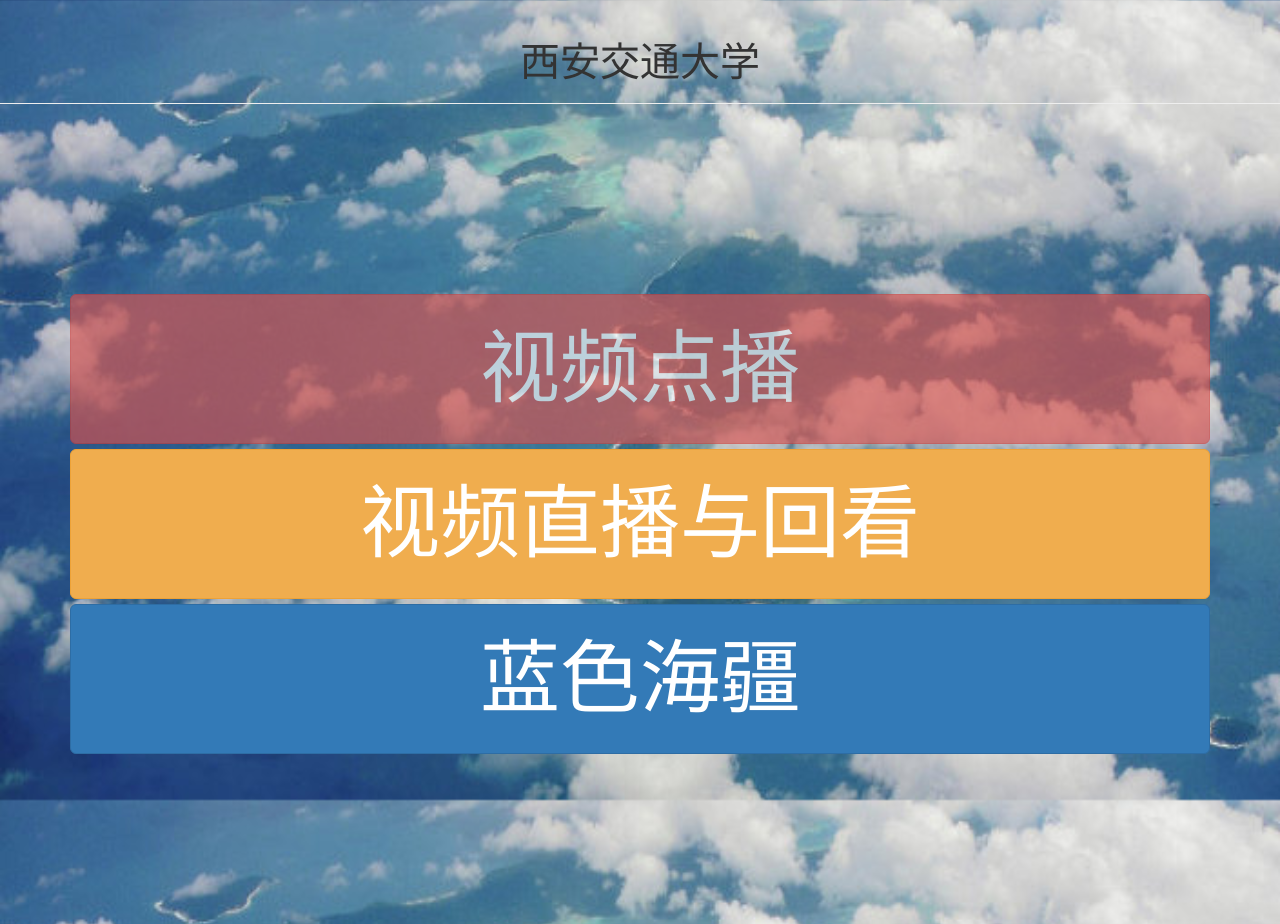
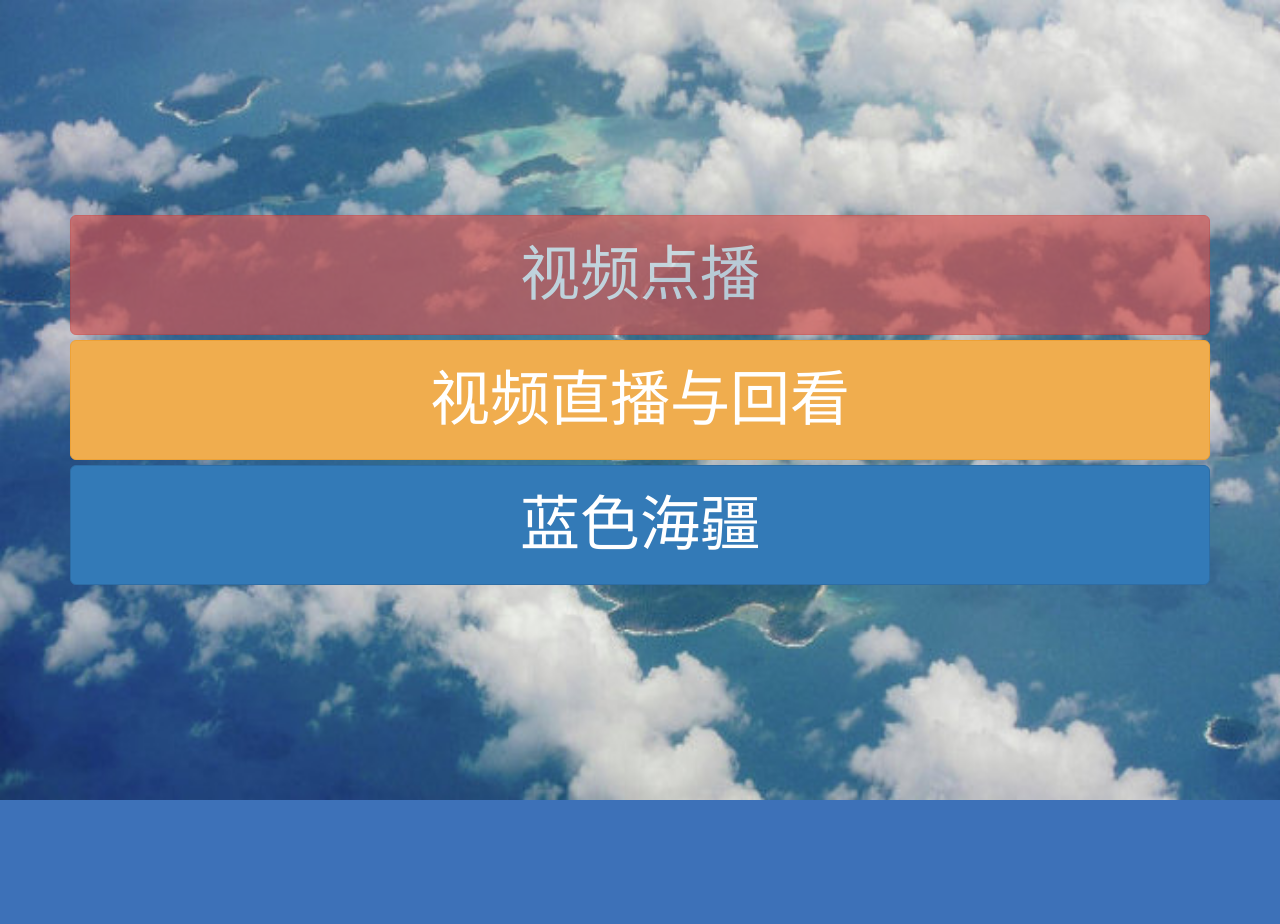
Before and after one commit to xahhy/Homepage, a plain HTML site: page index.html in a window 1280 px wide. After the commit the page ends 800 px from the top, so only its background shows below. Drawn offline with Linux system fonts and the light colour scheme.

Commit message:
remove header

```diff
--- a/index.html
+++ b/index.html
@@ -57,8 +57,8 @@
         /*text-align: center;*/
         /*}*/
         button {
-            font-size: 80px !important;
-            height: 150px;
+            font-size: 60px !important;
+            height: 120px;
         }
 
         /*web background*/
@@ -77,7 +77,7 @@
     </style>
 </head>
 <body>
-<div class="page-header "><h1 class="text-center m-header">西安交通大学</h1></div>
+<!--<div class="page-header "><h1 class="text-center m-header ">西安交通大学</h1></div>-->
 <div class="container background-img">
     <div class="gallery row ">
         <button type="button" class="btn btn-danger btn-lg btn-block disabled">视频点播</button>
```
